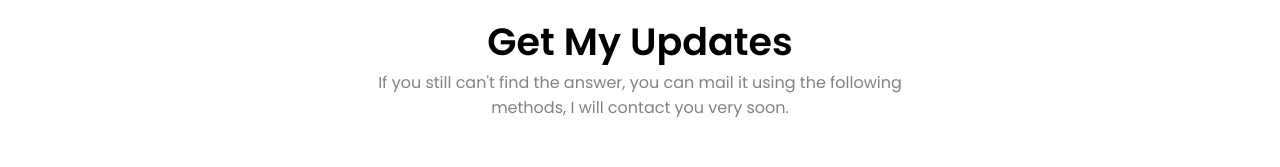
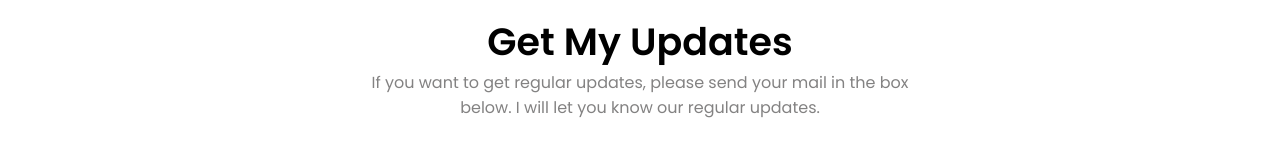
Before and after one commit to Ashik72/donate-website, a plain HTML site: page index.html in a window 1280 px wide. Shown: the part 2931-3098 px from the top of the page. Drawn offline with Linux system fonts and the light colour scheme.

Commit message:
Update index.html
Some text changes.

```diff
--- a/index.html
+++ b/index.html
@@ -115,8 +115,7 @@
          <div class="heading-style">
             <h1>Get My Updates</h1>
             <p>
-               If you still can't find the answer, you can mail it using the
-               following methods, I will contact you very soon.
+               If you want to get regular updates, please send your mail in the box below. I will let you know our regular updates.
             </p>
          </div>
          <form class="update-form">
```
